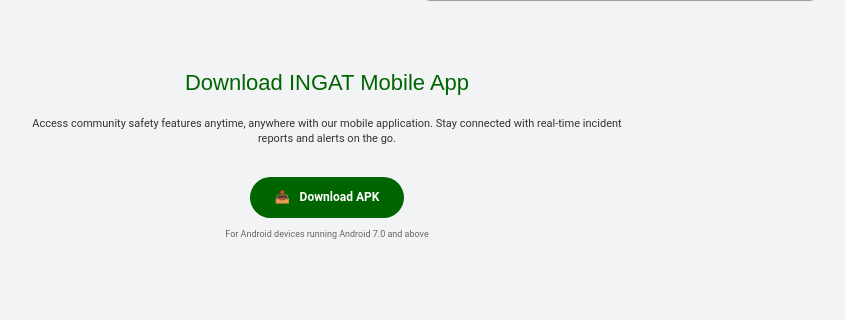
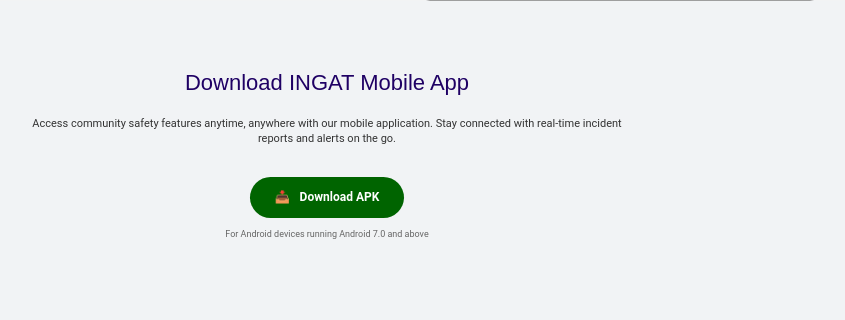
Before and after one commit to brynldrn/ingat, a PHP site: page /inform/ in a window 1280 px wide. Shown: the part 1580-1900 px from the top of the page, without its empty margins (313-1158 px from the left). Run offline with PHP 8.4, Linux system fonts and the light colour scheme; some libraries are stand-ins or nearby versions; grey boxes are pictures that could not be loaded.

Commit message:
Update index.php

```diff
--- a/index.php
+++ b/index.php
@@ -274,7 +274,7 @@
         }
 
         .download-section h2 {
-            color: #006400;
+            color: #1f0064;
             font-size: 2.2rem;
             margin-bottom: 20px;
         }
```
